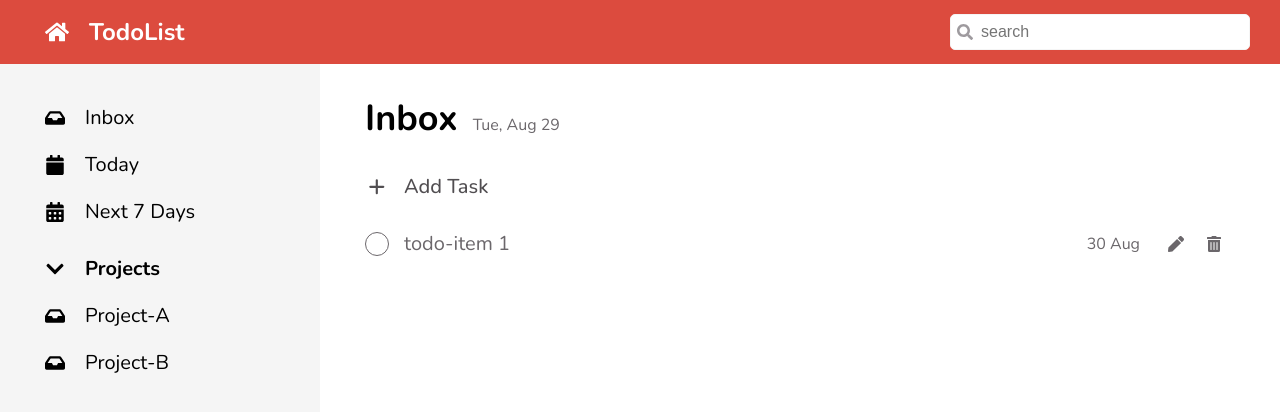
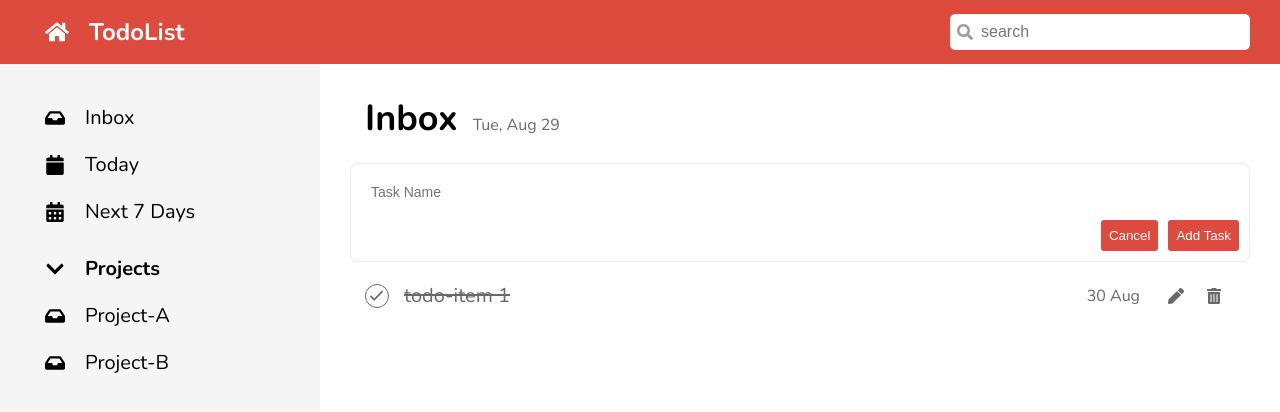
Before and after one commit to tha3atchai/cc15-todolist, a React (Create React App) app: page / in a window 1280 px wide. Both pictures are taken after a click on the element "Add Task". Shown: the top 412 px of the page. Built offline with nearby package versions, Linux system fonts and the light colour scheme.

Commit message:
add: TodoList

```diff
--- a/src/components/Common/Button/Button.jsx
+++ b/src/components/Common/Button/Button.jsx
@@ -1,6 +1,6 @@
 import styles from './Button.module.scss';
 
-export function Button({ text, active = true }) {
+export function Button({ text, active = true, type="button", onClick}) {
   let btnStyles = active ? styles.btn__primary : styles.btn__secondary;
-  return <button className={`${styles.btn} ${btnStyles}`}>{text}</button>;
+  return <button onClick={onClick} type={type} className={`${styles.btn} ${btnStyles}`}>{text}</button>;
 }
--- a/src/components/Common/Button/Button.module.scss
+++ b/src/components/Common/Button/Button.module.scss
@@ -5,7 +5,8 @@
   padding: 8px;
   border-radius: 3px;
   cursor: pointer;
-  flex: 1;
+  // flex: 1;
+  white-space: nowrap;
 
   &__primary {
     background-color: $primary;
--- a/src/components/Todo/TodoCreate.jsx
+++ b/src/components/Todo/TodoCreate.jsx
@@ -1,15 +1,52 @@
 import styles from './TodoCreate.module.scss';
 import { FaPlus } from 'react-icons/fa';
 import { HiPlus } from 'react-icons/hi';
+import TodoForm from './TodoForm';
+import { useState } from 'react';
+
+/*
+Condition Rendering
+- Default : Show Button & Text
+- Active : Show TodoForm
+
+Concept : true ? <AddTask /> : <TodoForm />
+*/
+
+/*
+CC2 - EVENT HANDLING
+เอาฟังก์ชั่นไปผูกติดกับ UI เพื่อให้ USER เป็นคนเรียกใช้ฟังก์ชั่นเอง
+*/
+
+/*
+CC3 - JS Value ไม่สามารถทำให้ React Rerender ได้
+ต้องใช้ state
+*/
+
+// #1 : FC = Function Component (Render)
 
 function TodoCreate() {
+  const [isOpenForm, setIsOpenForm] = useState(false);
+
+  // #2 JS Function (Login)
+  const handleClick = () => {
+  setIsOpenForm(!isOpenForm);
+  };
+
+  let addTodoTask = (
+        <div onClick={handleClick} className={styles.todo__create}>
+          <div className={styles.todo__create__button}>
+            <HiPlus />
+          </div>
+          <h3 className={styles.todo__create__text}>Add Task</h3>
+        </div>
+  );
+
+  isOpenForm && (addTodoTask = (
+        <TodoForm  textSubmit="Add Task" setIsOpenForm={setIsOpenForm} />
+  ))
+
   return (
-    <div className={styles.todo__create}>
-      <div className={styles.todo__create__button}>
-        <HiPlus />
-      </div>
-      <h3 className={styles.todo__create__text}>Add Task</h3>
-    </div>
+    <>{addTodoTask}</>
   );
 }
 
--- a/src/components/Todo/TodoForm.jsx
+++ b/src/components/Todo/TodoForm.jsx
@@ -1,21 +1,67 @@
 import styles from './TodoForm.module.scss';
+import {Button} from "../Common/Button/Button";
+import { useState } from 'react';
 
-function TodoForm() {
+/*
+  props = {
+    textSubmit: string
+  }
+*/
+
+/*
+CC1 - Form Handle
+- ใช้ FN ไปผูกกับ Event ชื่อ onSubmit
+- FN จะถูก Browser เรียกใช้ (เมื่อไหร่ ?)
+- โดย
+
+*/
+
+function TodoForm({textSubmit, setIsOpenForm}) {
+  const [isError, setIsError] = useState(false);
+  const [taskInput, setTaskInput] = useState("");
+
+
+  const handleChangeInput = e => {
+    if(isError) setIsError(false);
+    setTaskInput(e.target.value);
+  };
+
+  const handleSubmit = e => {
+    e.preventDefault();
+    // FormValidation
+    // case1 : submit ได้
+    // case2 : submit ไม่ได้ => แสดง Error
+    if(taskInput.trim() === "") {
+      setIsError(true);
+    }else {
+      console.log("Submit");
+    }
+    setTaskInput("");
+  };
+
+  const handleCancel = () => {
+    setIsOpenForm(false);
+  };
+
   return (
-    <form className={styles.todo__form__container}>
-      {/*	Body */}
-      <input className={styles.todo__form__input} placeholder='Task Name' />
+  <>
+    <form
+    className={styles.todo__form__container}
+    onSubmit={handleSubmit}
+    >
+      {/*    Body */}
+      <input value={taskInput} onChange={handleChangeInput} className={styles.todo__form__input} placeholder='Task Name' />
 
       {/*Form Footer */}
       <div className={styles.todo__form__footer}>
-        <p className={styles.todo__error}>Title is required</p>
+        <p className={styles.todo__error}>{!isError? "" : "Title is required"}</p>
         <div className={styles.todo__form__buttons}>
-          <button>Cancel</button>
-          <button>Add Task</button>
+          <Button onClick={handleCancel} text ="Cancel" active={true}/>
+          <Button type="submit" text ={textSubmit}/>
         </div>
       </div>
     </form>
-  );
+  </>);
 }
 
 export default TodoForm;
--- a/src/components/Todo/TodoForm.module.scss
+++ b/src/components/Todo/TodoForm.module.scss
@@ -31,8 +31,8 @@
 .todo__error {
   justify-self: start;
   padding: 10px;
-  font-size: 10px;
-  font-weight: 800;
+  font-size: $text-base;
+  font-weight: 600;
   color: $primary;
 }
 .todo__form__buttons {
--- a/src/components/Todo/TodoLists.jsx
+++ b/src/components/Todo/TodoLists.jsx
@@ -1,19 +1,27 @@
+import { useState } from 'react';
 import styles from './TodoLists.module.scss';
 import { FaTrashAlt, FaPen } from 'react-icons/fa';
 import { HiOutlineCheck } from 'react-icons/hi';
+import TodoForm from './TodoForm';
 
 function TodoLists() {
-  return (
+  const [isOpenForm, setIsOpenForm] = useState(false);
+
+  const handleClick = () => {
+    setIsOpenForm(!isOpenForm);
+  };
+
+  let editTask = (
     <ul className={styles.todo__lists}>
       <li className={styles.todo}>
-        <div className={styles.todo__checkbox}>
+        <div className={`${styles.todo__checkbox} ${styles.todo__checkbox__done}`}>
           <HiOutlineCheck className={styles.todo__checkbox__icon} />
         </div>
-        <p className={styles.todo__task}>todo-item 1 </p>
+        <p className={`${styles.todo__task} ${styles.todo__task__done}`}>todo-item 1 </p>
         <span className={styles.todo__date}>30 Aug</span>
         <div className={styles.todo__action}>
           <span>
-            <FaPen className={styles.todo__edit} />
+            <FaPen onClick={handleClick} className={styles.todo__edit} />
           </span>
           <span>
             <FaTrashAlt className={styles.todo__delete} />
@@ -22,6 +30,12 @@ function TodoLists() {
       </li>
     </ul>
   );
+
+  isOpenForm && (editTask = (
+    <TodoForm setIsOpenForm={setIsOpenForm} textSubmit="Edit Task" />
+  ))
+
+  return <>{editTask}</>;
 }
 
 export default TodoLists;
```
Also changed, not shown: src/styles/global.scss (line endings or trailing spaces).
